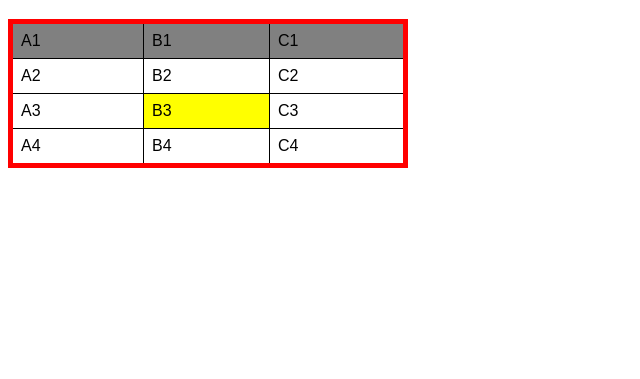
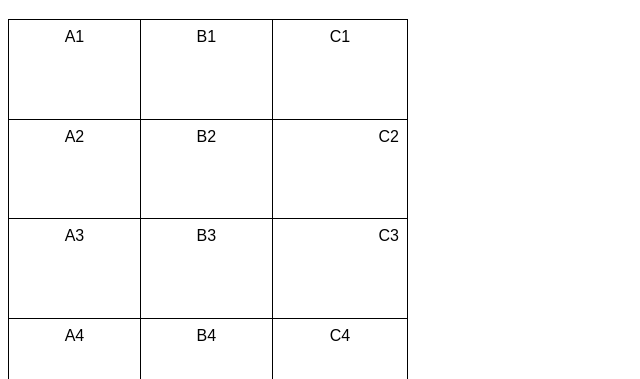
Before and after one commit to LucasDAndrade/html-css, a plain HTML site: page exercícios/ex023/index.html in a window 1280 px wide. Shown: the part 61-440 px from the top of the page, without its empty margins (0-640 px from the left). Drawn offline with Linux system fonts and the light colour scheme.

Commit message:
criei tabela 001

```diff
--- a/exercícios/ex023/index.html
+++ b/exercícios/ex023/index.html
@@ -4,7 +4,64 @@
   <meta charset="UTF-8">
   <meta name="viewport" content="width=device-width, initial-scale=1.0">
   <title>Tabelas</title>
-  <style>
+</head>
+<style>
+  body {
+    font-family: Arial, Helvetica, sans-serif;
+  }
+
+  table {
+    width: 400px;
+    height: 400px;
+    border-collapse: collapse; /*collapse: tabela com as linhas juntas; separate, linhas separadas */
+  }
+
+  td {
+    border: 1px solid black;
+    padding: 8px;
+    text-align: center; /* alinhamento horizontal (left, center, right) */
+    vertical-align: top; /* alinhamento vertical (top, middle ou bottom) */
+  }
+
+  .numero {
+    text-align: right;
+  }
+</style>
+<body>
+  <h1>MInha primeira tabela</h1>
+  <!--Hierarquia das tabelas (simples)
+      Table = tabela
+        table row = linha da tabela
+          table header = cabeçalho da tabela
+          table data   = dados da tabela
+
+        -->
+  <table>
+    <tr> <!--primeira linha-->
+      <td>A1</td>
+      <td>B1</td>
+      <td>C1</td>
+    </tr>
+    <tr> <!--segunda linha-->
+      <td>A2</td>
+      <td>B2</td>
+      <td class="numero">C2</td>
+    </tr>
+    <tr> <!--terceira linha-->
+      <td>A3</td>
+      <td>B3</td>
+      <td class="numero">C3</td>
+    </tr>
+    <tr> <!--quarta linha-->
+      <td>A4</td>
+      <td>B4</td>
+      <td>C4</td>
+    </tr>
+  </table>
+</body>
+</html>
+
+<!--  <style>
     body {
       font-family: Arial, Helvetica, sans-serif;
     }
@@ -27,38 +84,4 @@
     td.dado {
       background-color: yellow;
     }
-  </style>
-</head>
-<body>
-  <h1>MInha primeira tabela</h1>
-  <!--Hierarquia das tabelas (simples)
-      Table = tabela
-        table row = linha da tabela
-          table header = cabeçalho da tabela
-          table data   = dados da tabela
-
-        -->
-  <table>
-    <tr class="linha"> <!--primeira linha-->
-      <td>A1</td>
-      <td>B1</td>
-      <td>C1</td>
-    </tr>
-    <tr> <!--segunda linha-->
-      <td>A2</td>
-      <td>B2</td>
-      <td>C2</td>
-    </tr>
-    <tr> <!--terceira linha-->
-      <td>A3</td>
-      <td class="dado">B3</td>
-      <td>C3</td>
-    </tr>
-    <tr> <!--quarta linha-->
-      <td>A4</td>
-      <td>B4</td>
-      <td>C4</td>
-    </tr>
-  </table>
-</body>
-</html>
+  </style>-->
```
